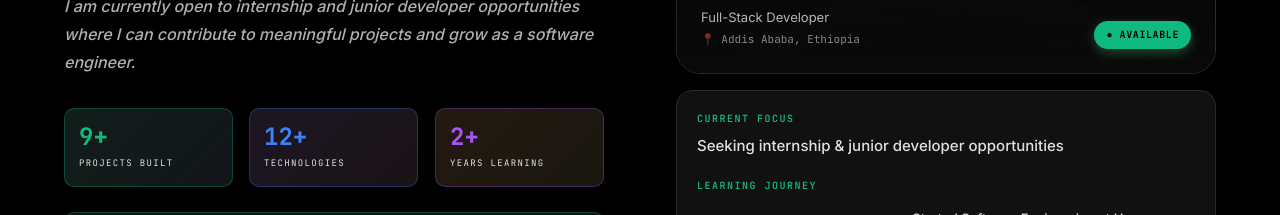
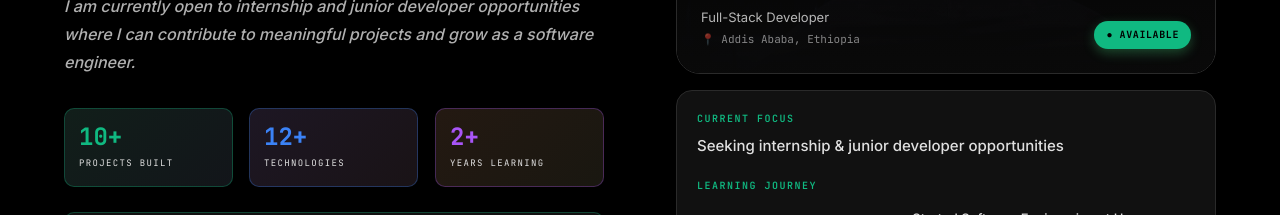
Before and after one commit to Amoliben/portfolio, a Next.js app: page / in a window 1280 px wide. Shown: the part 1700-1915 px from the top of the page. Built offline with nearby package versions, Linux system fonts and the light colour scheme.

Commit message:
Add Bole Cafe, MiinaMul Fashion projects and update project count to 10+

```diff
--- a/components/Hero.tsx
+++ b/components/Hero.tsx
@@ -170,7 +170,7 @@ export default function Hero() {
           {/* Stats */}
           <motion.div {...fadeUp(0.6)} style={{ display: "flex", flexWrap: "wrap", gap: 48, paddingTop: 48, borderTop: "1px solid var(--border)", marginBottom: 48, justifyContent: "center" }}>
             {[
-              { label: "PROJECTS BUILT", value: 9, suffix: "+" },
+              { label: "PROJECTS BUILT", value: 10, suffix: "+" },
               { label: "TECHNOLOGIES", value: 12, suffix: "+" },
               { label: "YEARS LEARNING", value: 2, suffix: "+" },
             ].map((s) => (
--- a/data/portfolio.ts
+++ b/data/portfolio.ts
@@ -25,7 +25,7 @@ export const personal = {
     description3:
       "I am currently open to internship and junior developer opportunities where I can contribute to meaningful projects and grow as a software engineer.",
     stats: [
-      { label: "PROJECTS BUILT", value: "9+" },
+      { label: "PROJECTS BUILT", value: "10+" },
       { label: "TECHNOLOGIES", value: "12+" },
       { label: "YEARS LEARNING", value: "2+" },
     ],
@@ -218,6 +218,20 @@ export const projects = [
     badge: "LIVE PROJECT",
     type: "FULL STACK",
     featured: true,
+    title: "MiinaMul Fashion - Online Store",
+    desc: "A bilingual fashion e-commerce platform for MiinaMul Fashion in Nekemte, Ethiopia. Features a modern product catalog covering traditional and contemporary clothing, free delivery throughout Nekemte City, secure online ordering, customer testimonials, newsletter subscription, and a 7-day return policy. Trusted by thousands of customers in the Ethiopian Oromo community.",
+    tech: ["Next.js", "TypeScript", "Tailwind CSS", "Framer Motion"],
+    github: "https://github.com/Amoliben",
+    live: "https://miinamulfashion.vercel.app",
+    image: "/images/projects/miinamul-fashion.png",
+    score: 92,
+  },
+  {
+    id: 7,
+    year: "2025",
+    badge: "LIVE PROJECT",
+    type: "FULL STACK",
+    featured: true,
     title: "JiruuTask - Task Management Platform",
     desc: "A professional task management and project collaboration platform with secure authentication system. Features user management, task organization, project tracking, and admin controls. Built for team productivity and workflow management with role-based access control.",
     tech: ["Next.js", "TypeScript", "Node.js", "PostgreSQL"],
@@ -268,7 +282,7 @@ export const experience = [
       "Continuously learning new technologies including Docker, Redis, and advanced database optimization techniques.",
     ],
     metrics: [
-      { label: "PROJECTS BUILT", value: "9+" },
+      { label: "PROJECTS BUILT", value: "10+" },
       { label: "TECHNOLOGIES", value: "12+" },
       { label: "YEARS LEARNING", value: "2+" },
     ],
```
Also changed, not shown: public/images/projects/miinamul.png (added).
